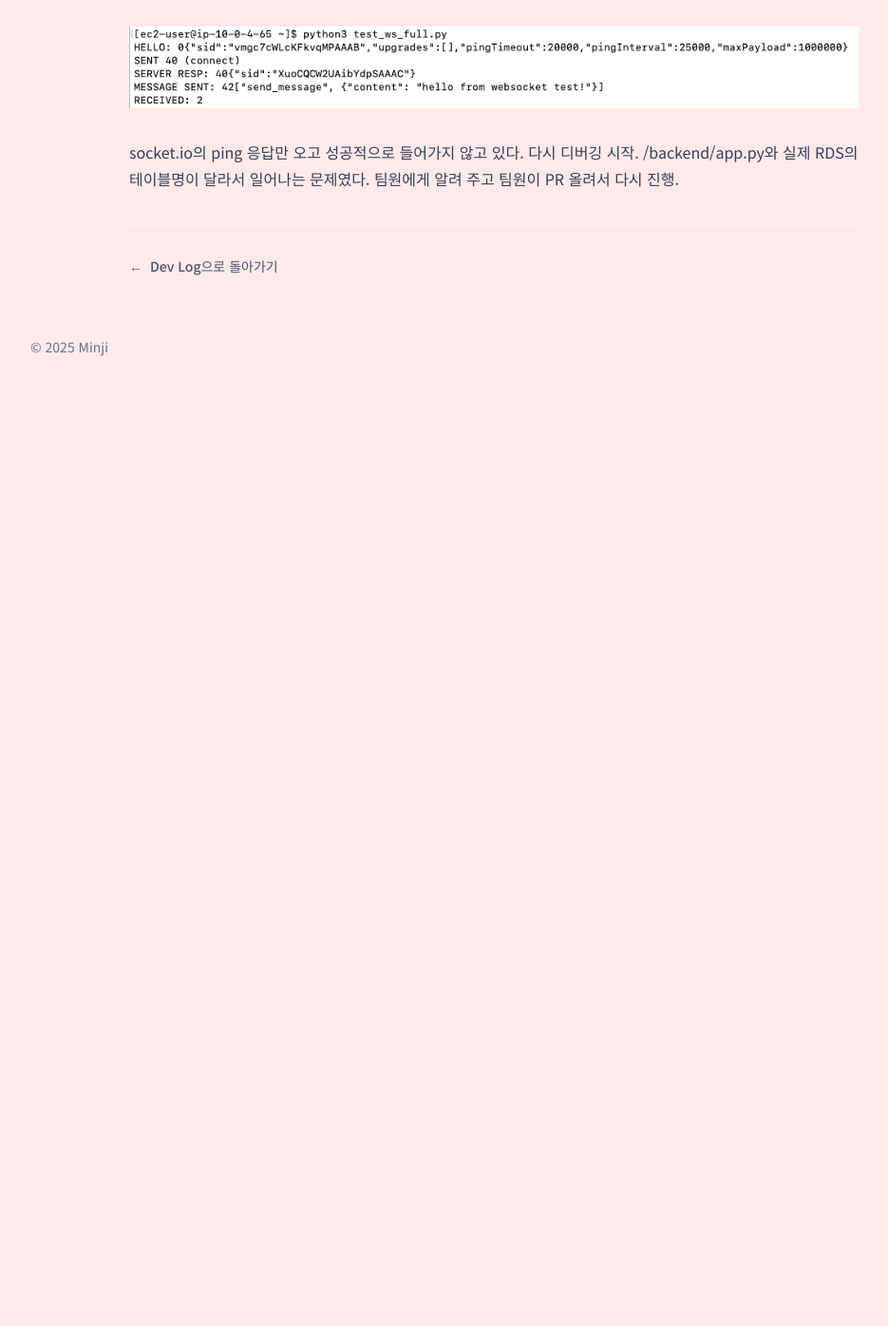
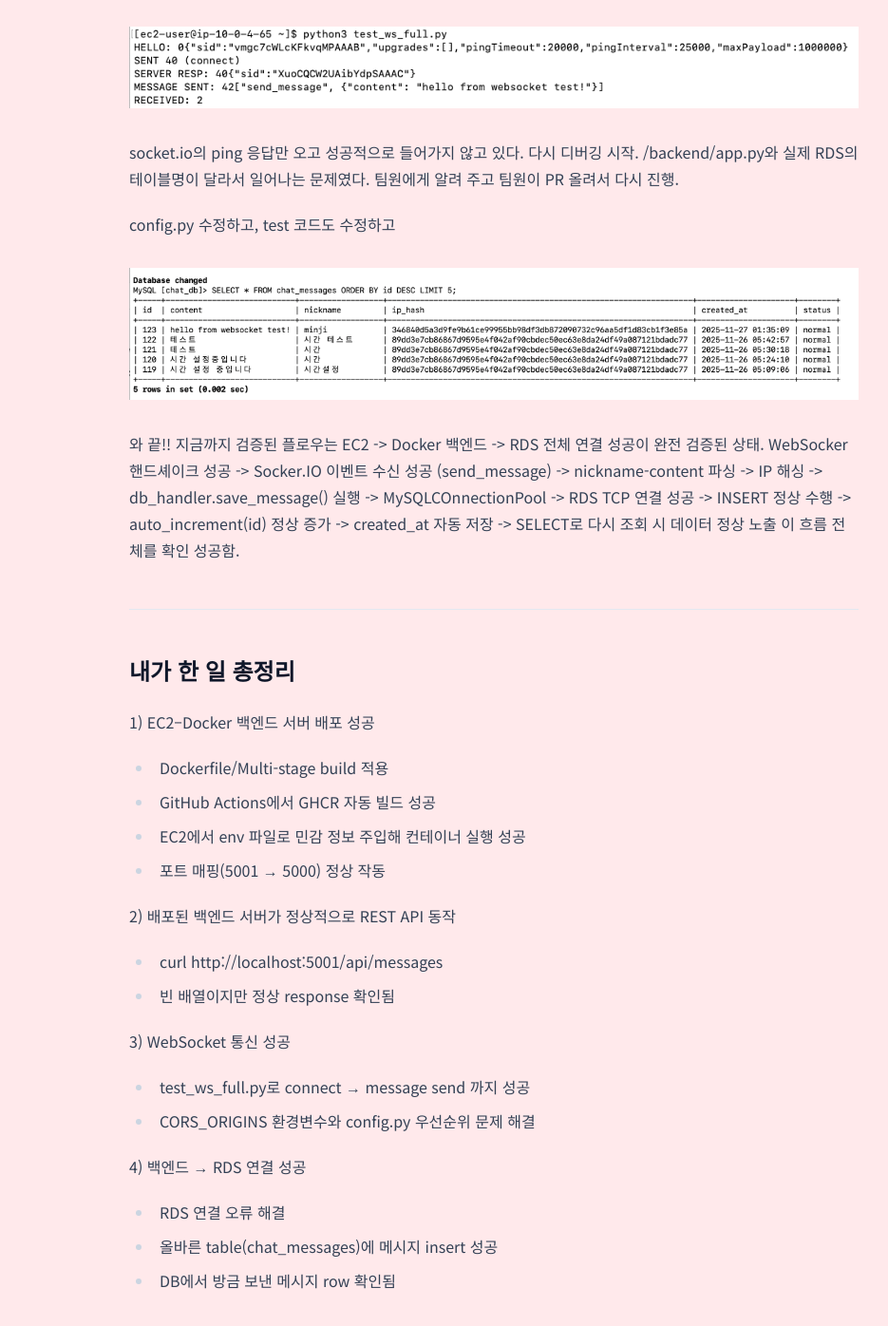
Before and after one commit to aneomagig/aneomagig.github.io, a Jekyll site: the page built from _posts/2025-11-25-s2n-CI-CD-파이프라인-AWS-통합.md, in a window 1280 px wide and 1400 px high, scrolled down 10285 px. Shown: the top 1396 px of the window at 95% size, without its empty margins (120-1055 px from the left). Built offline with Jekyll 4.4.1, drawn with Linux system fonts in a browser that asks for light colours; before the commit the page ends 10708 px from its top, so only the background shows below that.

Commit message:
🪄 Auto-sync Velog posts

```diff
--- a/_posts/2025-11-25-s2n-CI-CD-파이프라인-AWS-통합.md
+++ b/_posts/2025-11-25-s2n-CI-CD-파이프라인-AWS-통합.md
@@ -228,3 +228,32 @@ app.py의 메시지 저장은 WebSocket 이벤트로만 동작한다 (socket.io
 socket.io의 ping 응답만 오고 성공적으로 들어가지 않고 있다. 다시 디버깅 시작.
 /backend/app.py와 실제 RDS의 테이블명이 달라서 일어나는 문제였다.
 팀원에게 알려 주고 팀원이 PR 올려서 다시 진행.
+
+config.py 수정하고, test 코드도 수정하고
+![](/assets/images/hosooinmymind/images/hosooinmymind/post/892312ea-6066-437f-bb47-fe1fcbaff606/image.png)
+와 끝!!
+지금까지 검증된 플로우는 EC2 -> Docker 백엔드 -> RDS 전체 연결 성공이 완전 검증된 상태.
+WebSocker 핸드셰이크 성공 -> Socker.IO 이벤트 수신 성공 (send_message) -> nickname-content 파싱 -> IP 해싱 -> db_handler.save_message() 실행 -> MySQLCOnnectionPool -> RDS TCP 연결 성공 -> INSERT 정상 수행 -> auto_increment(id) 정상 증가 -> created_at 자동 저장 -> SELECT로 다시 조회 시 데이터 정상 노출
+이 흐름 전체를 확인 성공함.
+
+-----------
+## 내가 한 일 총정리
+
+1) EC2–Docker 백엔드 서버 배포 성공
+- Dockerfile/Multi-stage build 적용
+- GitHub Actions에서 GHCR 자동 빌드 성공
+- EC2에서 env 파일로 민감 정보 주입해 컨테이너 실행 성공
+- 포트 매핑(5001 → 5000) 정상 작동
+
+2) 배포된 백엔드 서버가 정상적으로 REST API 동작
+- curl http://localhost:5001/api/messages
+- 빈 배열이지만 정상 response 확인됨
+
+3) WebSocket 통신 성공
+- test_ws_full.py로 connect → message send 까지 성공
+- CORS_ORIGINS 환경변수와 config.py 우선순위 문제 해결
+
+4) 백엔드 → RDS 연결 성공
+- RDS 연결 오류 해결
+- 올바른 table(chat_messages)에 메시지 insert 성공
+- DB에서 방금 보낸 메시지 row 확인됨
```
Also changed, not shown: _posts/2025-11-27-s2n-yaml-안에서-분기처리하기-CloudFormation이란.md (added, +50 -0 lines), assets/images/hosooinmymind/images/hosooinmymind/post/30b1730a-1b1c-4250-8f07-36bcf6670e78/image.png (added), assets/images/hosooinmymind/images/hosooinmymind/post/892312ea-6066-437f-bb47-fe1fcbaff606/image.png (added), assets/images/hosooinmymind/images/hosooinmymind/post/963b9f0c-2326-42bb-8903-151353282fed/image.png (added).
